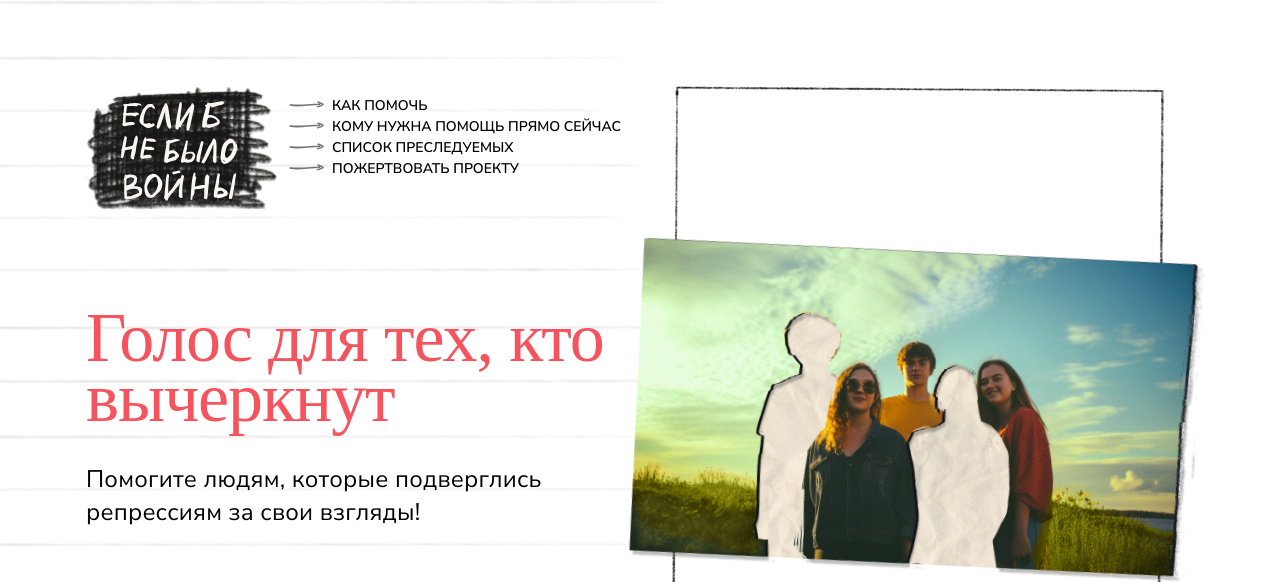
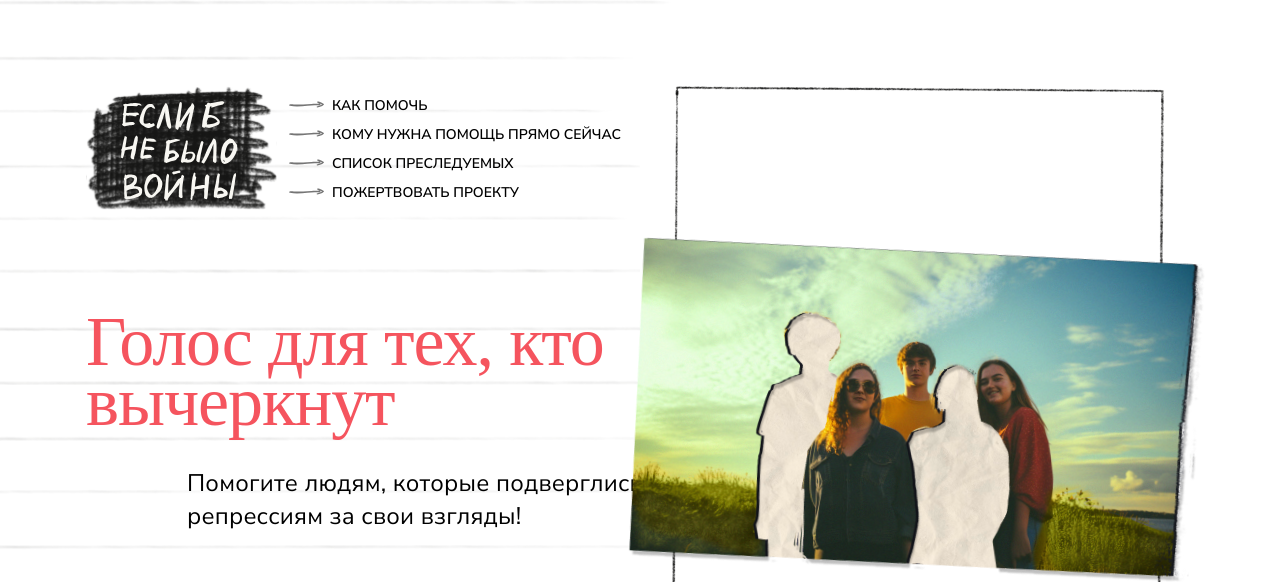
Before and after one commit to ivanmatcuka/enbv-frontend, a Next.js app: page / in a window 1280 px wide. Shown: the top 582 px of the page. Built offline with nearby package versions, Linux system fonts and the light colour scheme; a web font is replaced by a local one.

Commit message:
WIP: responsive layout

```diff
--- a/app/page.module.css
+++ b/app/page.module.css
@@ -15,12 +15,14 @@
 }
 
 .frame {
+  max-width: 493px;
   height: 650px;
 
   background: url('/frame.png') center no-repeat white;
   background-size: contain;
 
   @media (max-width: 1200px) {
+    max-width: 100%;
     height: 380px;
 
     background: url('/frame_sm.png') center no-repeat white;
--- a/app/page.tsx
+++ b/app/page.tsx
@@ -78,9 +78,18 @@ export default function Home() {
         width="100%"
         padding={{ xs: 1, sm: 2, lg: 10.75 }}
       >
-        <Grid container maxWidth={1200} margin="auto" justifyContent="center">
+        <Grid
+          container
+          maxWidth={1200}
+          margin="auto"
+          justifyContent="space-between"
+        >
           <Grid item flex={1} xs={12} sm={6}>
-            <Grid container mb={{ xs: 3, lg: 11 }}>
+            <Grid
+              container
+              mb={{ xs: 3, lg: 11 }}
+              minWidth={{ xs: 0, lg: 695 }}
+            >
               <Grid item mr={1.5} flexBasis="191px">
                 <Logo />
               </Grid>
@@ -143,7 +152,7 @@ export default function Home() {
                   Голос для тех, кто вычеркнут
                 </Typography>
               </Grid>
-              <Grid item width="100%">
+              <Grid item width="100%" pl={{ xs: 0, lg: '101px' }}>
                 <Typography
                   variant="subtitle1"
                   textAlign="left"
@@ -279,8 +288,9 @@ export default function Home() {
         item
         className={styles.numbers}
         width="100%"
-        padding="86px"
         position="relative"
+        padding={{ xs: 1, sm: 2, lg: 10.75 }}
+        paddingTop={{ xs: 6, lg: 'auto' }}
       >
         <Grid container maxWidth={1200} margin="auto">
           <Grid item mb={4.5} flex="1 0 100%">
@@ -294,7 +304,7 @@ export default function Home() {
               flexDirection="column"
               alignItems="baseline"
               justifyContent="space-between"
-              height={577}
+              height={{ xs: 443, lg: 575 }}
             >
               <Grid item>
                 <Counter label="Всего политзаключённых:">1117</Counter>
@@ -316,7 +326,7 @@ export default function Home() {
             </Grid>
           </Grid>
           {/* Right */}
-          <Grid item width={796} mt={-1.5}>
+          <Grid item mt={{ xs: 3, lg: -1.5 }} mb={{ xs: 8 }}>
             <Selector
               items={[
                 {
--- a/components/atoms/FreeNotFree/FreeNotFree.tsx
+++ b/components/atoms/FreeNotFree/FreeNotFree.tsx
@@ -8,12 +8,12 @@ import { Typography } from '../../../components/typography/Typography/Typography
 
 const MAX_ITEMS = 972;
 
-const StyledGridItem = styled(Grid)<{ hasFrame?: boolean }>(
-  ({ theme, hasFrame }) => ({
+const StyledGridItem = styled(Grid)<{ backgroundImage?: string }>(
+  ({ theme, backgroundImage }) => ({
     padding: theme.spacing(1),
     overflow: 'hidden',
 
-    backgroundImage: hasFrame ? 'url("/free_frame.svg")' : undefined,
+    backgroundImage,
   }),
 );
 
@@ -36,7 +36,7 @@ export const FreeNotFree: FC<FreeNotFreeProps> = ({ notFree, free }) => {
           width={260}
           height={448}
           item
-          hasFrame={index === 0}
+          backgroundImage={index === 0 ? 'url("/free_frame.svg")' : undefined}
         >
           <Box
             display="grid"
--- a/components/molecules/Menu/Menu.tsx
+++ b/components/molecules/Menu/Menu.tsx
@@ -13,6 +13,7 @@ import { Typography } from '../../../components/typography/Typography/Typography
 
 const StyledMUIListItem = styled(MUIListItem)(({ theme }) => ({
   padding: 0,
+  paddingBottom: theme.spacing(1),
 
   '&:hover, &:hover .MuiListItemIcon-root': {
     color: theme.palette.brand.yellow,
--- a/components/molecules/Selector/Selector.tsx
+++ b/components/molecules/Selector/Selector.tsx
@@ -1,5 +1,6 @@
 'use client';
 
+import { styled } from '@mui/material';
 import Box from '@mui/material/Box';
 import MUITabs from '@mui/material/Tabs';
 import React, { FC, ReactNode } from 'react';
@@ -28,6 +29,16 @@ const CustomTabPanel = (props: TabPanelProps) => {
   );
 };
 
+const StyledMUITabs = styled(MUITabs)(() => ({
+  '.MuiTabs-flexContainer': {
+    '@media (max-width: 1200px)': {
+      alignItems: 'flex-start',
+
+      flexDirection: 'column',
+    },
+  },
+}));
+
 const a11yProps = (index: number) => {
   return {
     id: `simple-tab-${index}`,
@@ -52,7 +63,7 @@ export const Selector: FC<TabsProps> = ({ items }) => {
 
   return (
     <Box>
-      <MUITabs
+      <StyledMUITabs
         value={value}
         onChange={handleChange}
         TabIndicatorProps={{
@@ -67,7 +78,7 @@ export const Selector: FC<TabsProps> = ({ items }) => {
             {...a11yProps(index)}
           />
         ))}
-      </MUITabs>
+      </StyledMUITabs>
       {items.map((item, index) => (
         <CustomTabPanel key={index + 1} value={value} index={index}>
           {item.element}
--- a/components/organisms/Counter/Counter.tsx
+++ b/components/organisms/Counter/Counter.tsx
@@ -10,6 +10,14 @@ const CatPicture = styled('img')({
 
   top: 0,
   left: '-35%',
+
+  width: 130,
+  height: 135,
+
+  '@media (max-width: 1200px)': {
+    width: 102,
+    height: 106,
+  },
 });
 
 type CounterProps = {
```
